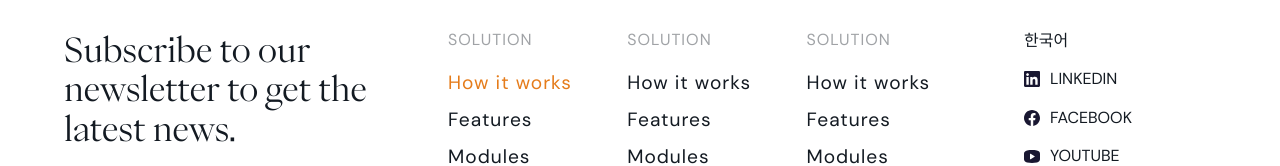
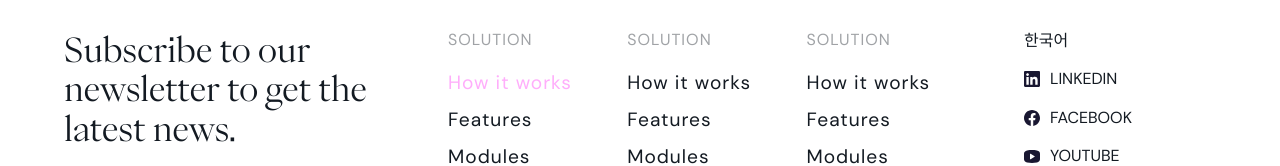
Before and after one commit to euni0224/PILL, a plain HTML site: page index.html in a window 1280 px wide. In both pictures the pointer is over the link 509 px from the left and 7970 px from the top of the page. Shown: the part 7888-8054 px from the top of the page. Drawn offline with nearby package versions, Linux system fonts and the light colour scheme.

Commit message:
푸터 호버 색변경

```diff
--- a/assets/css/layout.css
+++ b/assets/css/layout.css
@@ -55,7 +55,7 @@
 .footer .group-top .sub-list li+li { margin-top: 16px; }
 .footer .group-top .sub-item { }
 .footer .group-top .sub-item a { font-size: 1.2em; transition: 0.3s; }
-.footer .group-top .sub-item a:hover { color: #e57c1b; transition: 0.3s; }
+.footer .group-top .sub-item a:hover { color: #ffaefb; transition: 0.3s; }
 
 
 .footer .group-top .inner1 { font-size: 16px; line-height: 1.4; text-transform: uppercase; }
```
